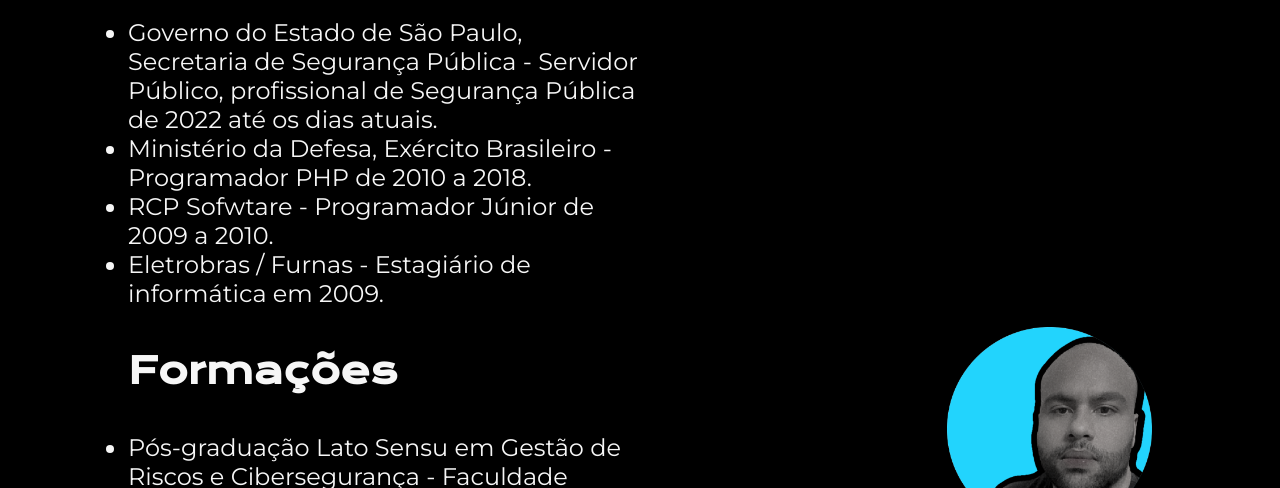
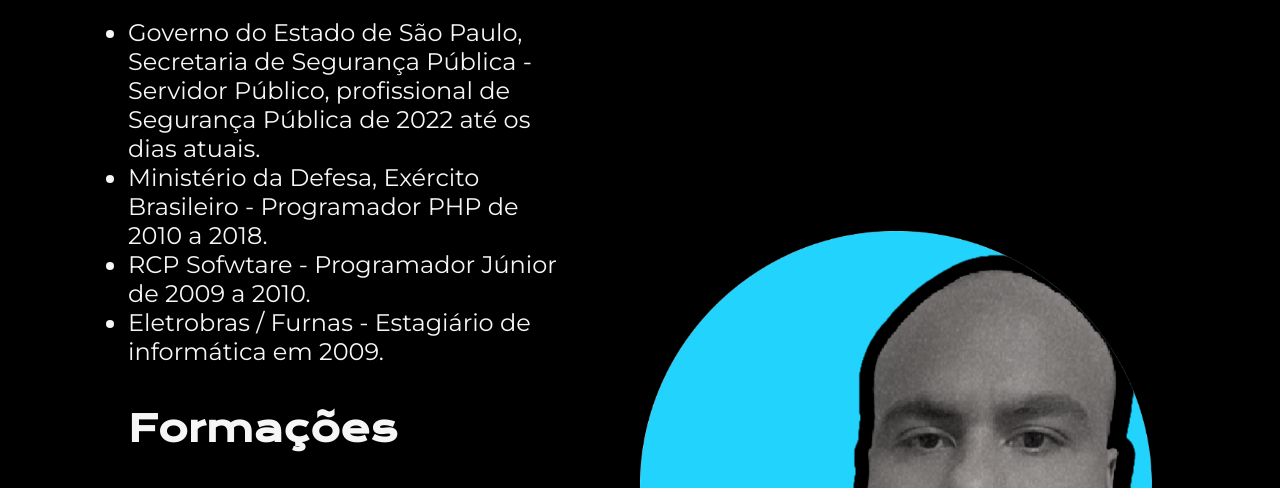
Before and after one commit to felipepsrj/portfolio, a plain HTML site: page curriculo.html in a window 1280 px wide. Shown: the part 427-915 px from the top of the page. Drawn offline with nearby package versions, Linux system fonts and the light colour scheme.

Commit message:
imagem alterada

```diff
--- a/curriculo.html
+++ b/curriculo.html
@@ -52,7 +52,7 @@
                 </ul>
             </div>
         </section>
-        <img class="apresentacao__imagem__curriculo" src="./assets/perfil.png" alt="Foto de perfil">
+        <img class="apresentacao__imagem" src="./assets/perfil.png" alt="Foto de perfil">
     </main>
     <footer class="rodape">
         <p>Desenvolvido por Felipe</p>
```
